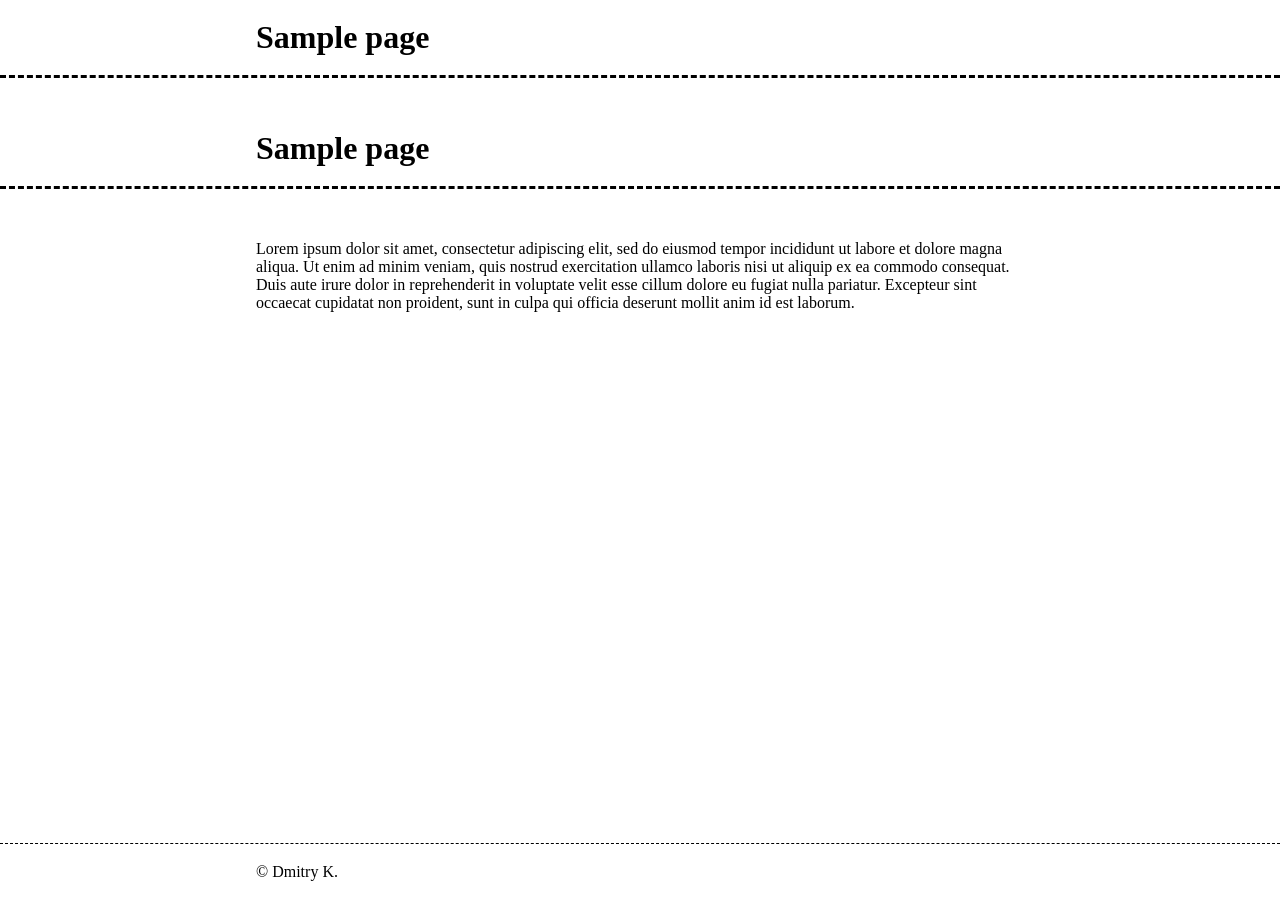
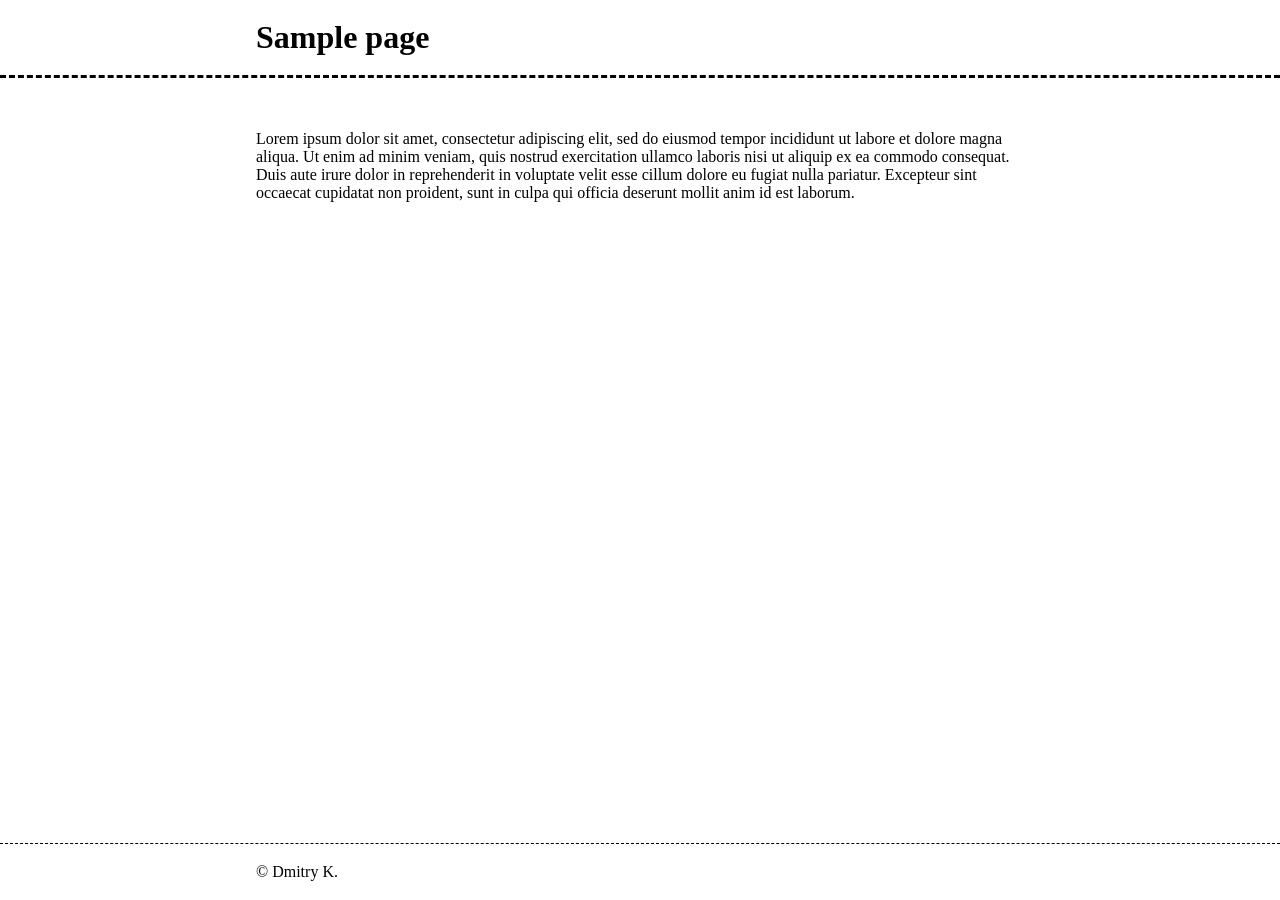
Before and after one commit to dk487/hyde, a Jekyll site: the page built from lorem-ipsum.md, in a window 1280 px wide. Built offline with Jekyll 4.4.1, drawn with Linux system fonts in a browser that asks for light colours.

Commit message:
Remove code added by mistake

```diff
--- a/_layouts/default.html
+++ b/_layouts/default.html
@@ -7,12 +7,6 @@
     <link rel="stylesheet" href="css/main.css">
   </head>
   <body class="flex-container{% if page.centered %} flex-centered{% endif %}">
-
-    <header class="flex-row">
-      <div class="inner">
-        <h1>{{ page.title | escape }}</h1>
-      </div>
-    </header>
 
     <header class="flex-row">
       <div class="inner">
```
